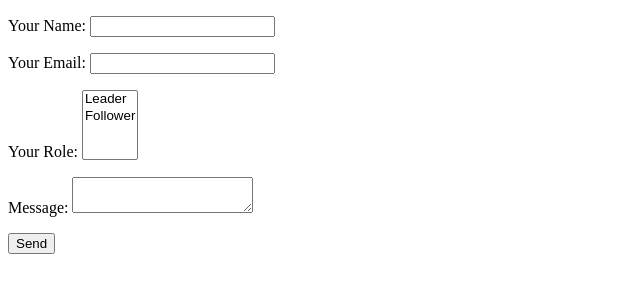
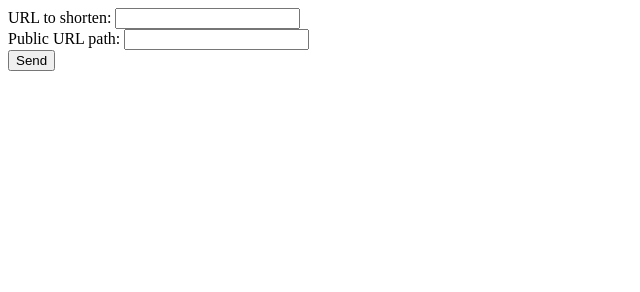
Before and after one commit to abohannon/redirect-tool, a Gatsby site: page /internal/redirect-tool in a window 1280 px wide. Shown: the whole page, without its empty margins (0-640 px from the left). Built offline with nearby package versions, Linux system fonts and the light colour scheme; Gatsby itself is replaced by a stand-in of ours.

Commit message:
Updated form inputs

```diff
--- a/src/pages/internal/redirect-tool.js
+++ b/src/pages/internal/redirect-tool.js
@@ -1,39 +1,30 @@
-import React from 'react'
-import PropTypes from 'prop-types'
-import { Box } from '@material-ui/core'
+import React from "react"
+import PropTypes from "prop-types"
+import { Box } from "@material-ui/core"
 
 const RedirectTool = props => {
   return (
     <Box width={600}>
-      <form name="contact" method="post" data-netlify="true">
-       <input type="hidden" name="form-name" value="contact" />
-        <p>
-          <label>Your Name: <input type="text" name="name" /></label>
-        </p>
-        <p>
-          <label>Your Email: <input type="email" name="email" /></label>
-        </p>
-        <p>
-          <label>Your Role: <select name="role[]" multiple>
-            <option value="leader">Leader</option>
-            <option value="follower">Follower</option>
-          </select></label>
-        </p>
-        <p>
-          <label>Message: <textarea name="message"></textarea></label>
-        </p>
-        <p>
+      <form name="redirect" method="post" data-netlify="true">
+        <input type="hidden" name="form-name" value="redirect" />
+        <div>
+          <label>
+            URL to shorten: <input type="text" name="url" />
+          </label>
+        </div>
+        <div>
+          <label>
+            Public URL path: <input type="text" name="public_path" />
+          </label>
+        </div>
+        <div>
           <button type="submit">Send</button>
-        </p>
+        </div>
       </form>
     </Box>
-
-
   )
 }
 
-RedirectTool.propTypes = {
-
-}
+RedirectTool.propTypes = {}
 
 export default RedirectTool
```
